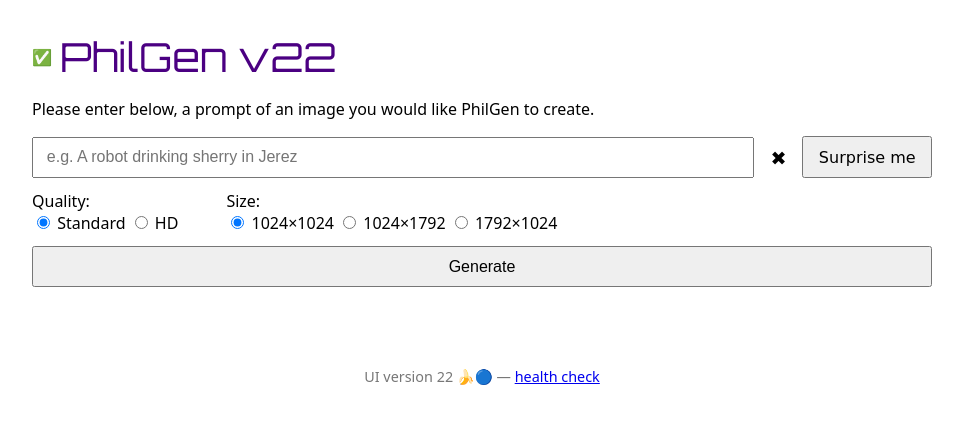
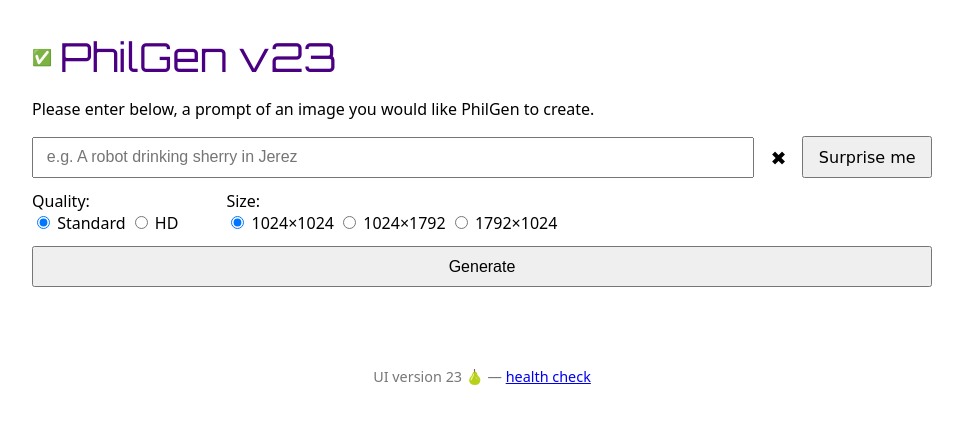
Before and after one commit to Philberto99/phil-dalle-client, a Flask app: page / in a window 1280 px wide. Shown: the top 424 px of the page, without its empty margins (158-1121 px from the left). Run offline with Flask 3, Linux system fonts and the light colour scheme.

Commit message:
UI Version 23 🍍: - Removed Vivid/Natural/Surreal style radios - Added ✖ clear icon with hover tooltip - Surprise me button now Comic Sans - Expanded surprise prompts to ~25 (incl. natural ones) - Footer bumped to version 23 - Full script intact, no cut-off

```diff
--- a/templates/index.html
+++ b/templates/index.html
@@ -2,7 +2,7 @@
 <html lang="en">
 <head>
   <meta charset="utf-8" />
-  <title>PhilGen v22</title>
+  <title>PhilGen v23</title>
   <meta name="viewport" content="width=device-width, initial-scale=1" />
   <link href="https://fonts.googleapis.com/css2?family=Orbitron&display=swap" rel="stylesheet">
   <style>
@@ -35,7 +35,7 @@
 <body>
   <header>
     <span class="ok">✅</span>
-    <div class="title">PhilGen v22</div>
+    <div class="title">PhilGen v23</div>
   </header>
 
   <p>Please enter below, a prompt of an image you would like PhilGen to create.</p>
@@ -69,7 +69,7 @@
   <div class="result" id="result"></div>
 
   <footer>
-    UI version 22 🍌 — <a href="/health" target="_blank">health check</a>
+    UI version 23 🍍 — <a href="/health" target="_blank">health check</a>
   </footer>
 
   <script>
@@ -80,9 +80,9 @@
     const surpriseBtn = document.getElementById('surprise');
     const clearBtn = document.getElementById('clear');
 
-    const fruit = ['🍎','🍌','🍇','🍉','🍑','🍍','🥝','🍒','🍊','🍓','🥭','🍐','🍌🔵'];
+    const fruit = ['🍎','🍌','🍇','🍉','🍑','🍍','🥝','🍒','🍊','🍓','🥭','🍐'];
     const chosenFruit = fruit[Math.floor(Math.random() * fruit.length)];
-    document.querySelector('footer').innerHTML = `UI version 22 ${chosenFruit} — <a href="/health" target="_blank">health check</a>`;
+    document.querySelector('footer').innerHTML = `UI version 23 ${chosenFruit} — <a href="/health" target="_blank">health check</a>`;
 
     const surprisePrompts = [
       "A neon jellyfish floating through a city skyline",
@@ -166,7 +166,7 @@
         block.innerHTML = `
           <p><em>${fullPrompt}</em></p>
           <p><strong>Image URL:</strong>
-            <span class="copy-btn" title="Click to copy URL" onclick="copyToClipboard('${url}')">📋</span>&nbsp;&nbsp;&nbsp;&nbsp;
+            <span class="copy-btn" title="Click to copy URL" onclick="copyToClipboard('${url}')">📋</span>
             <a href="${url}" target="_blank" rel="noopener">View image here</a>
           </p>
           <img src="${url}" alt="Generated image" />
```
